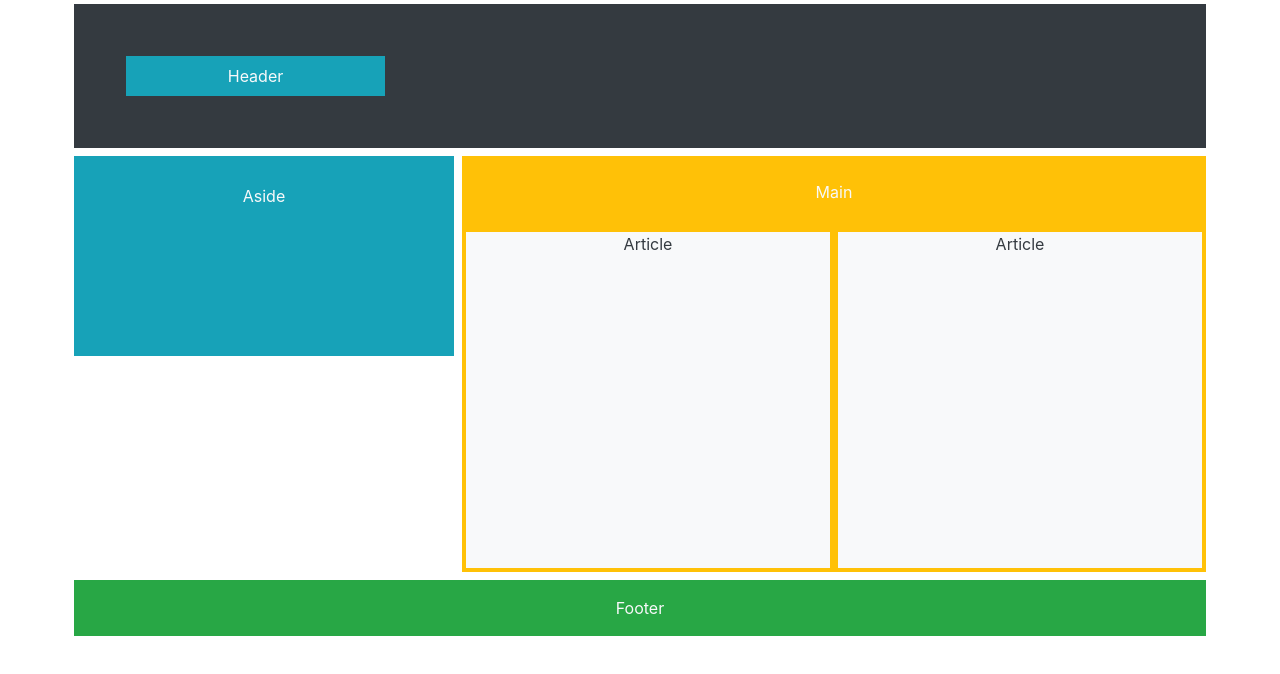
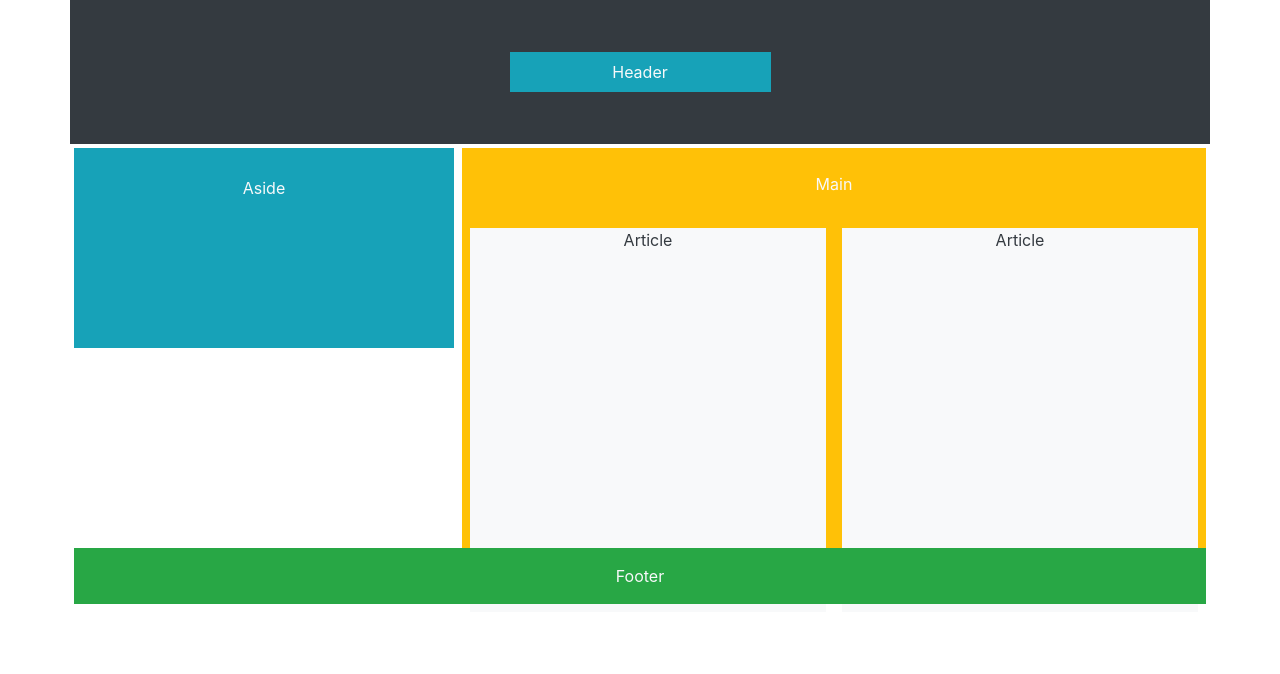
Before and after one commit to jeanmunoz/CSS-CSS3, a plain HTML site: page Bloques_con_Bootstrap/index.html in a window 1280 px wide. Drawn offline with nearby package versions, Linux system fonts and the light colour scheme.

Commit message:
Update index.html

```diff
--- a/Bloques_con_Bootstrap/index.html
+++ b/Bloques_con_Bootstrap/index.html
@@ -17,17 +17,15 @@
 </head>
 <body>
     <div class="container text-center">
-        <div class="row">
-            <div class="col bg-dark text-light m-1 p-5">
+        <div class="row bg-dark text-light p-5 justify-content-center">
                 <div class="col-3 offset-3 bg-info text-light m-1 p-2">Header</div>
-            </div>
         </div>
-        <div class="row align-items-start ">
-            <div class="col-4 bg-info text-light m-1 p-1"><br>Aside<br><br><br><br><br><br><br></div>
-            <div class="col bg-warning text-light m-1"><br>Main<br><br>
-                <div class="row h-25">
-                    <div class="col bg-light text-dark m-1">Article<br><br><br><br><br><br><br><br><br><br><br><br><br><br></div>
-                    <div class="col bg-light text-dark m-1">Article</div>
+        <div style="height: 400px;" class="row align-items-start ">
+            <div class="col-4 bg-info text-light m-1 p-1 h-50"><br>Aside</div>
+            <div class="col bg-warning text-light m-1 h-100"><br>Main<br><br>
+                <div class="row h-100">
+                    <div class="col bg-light text-dark m-2">Article</div>
+                    <div class="col bg-light text-dark m-2">Article</div>
                 </div>
             </div>
         </div>
```
